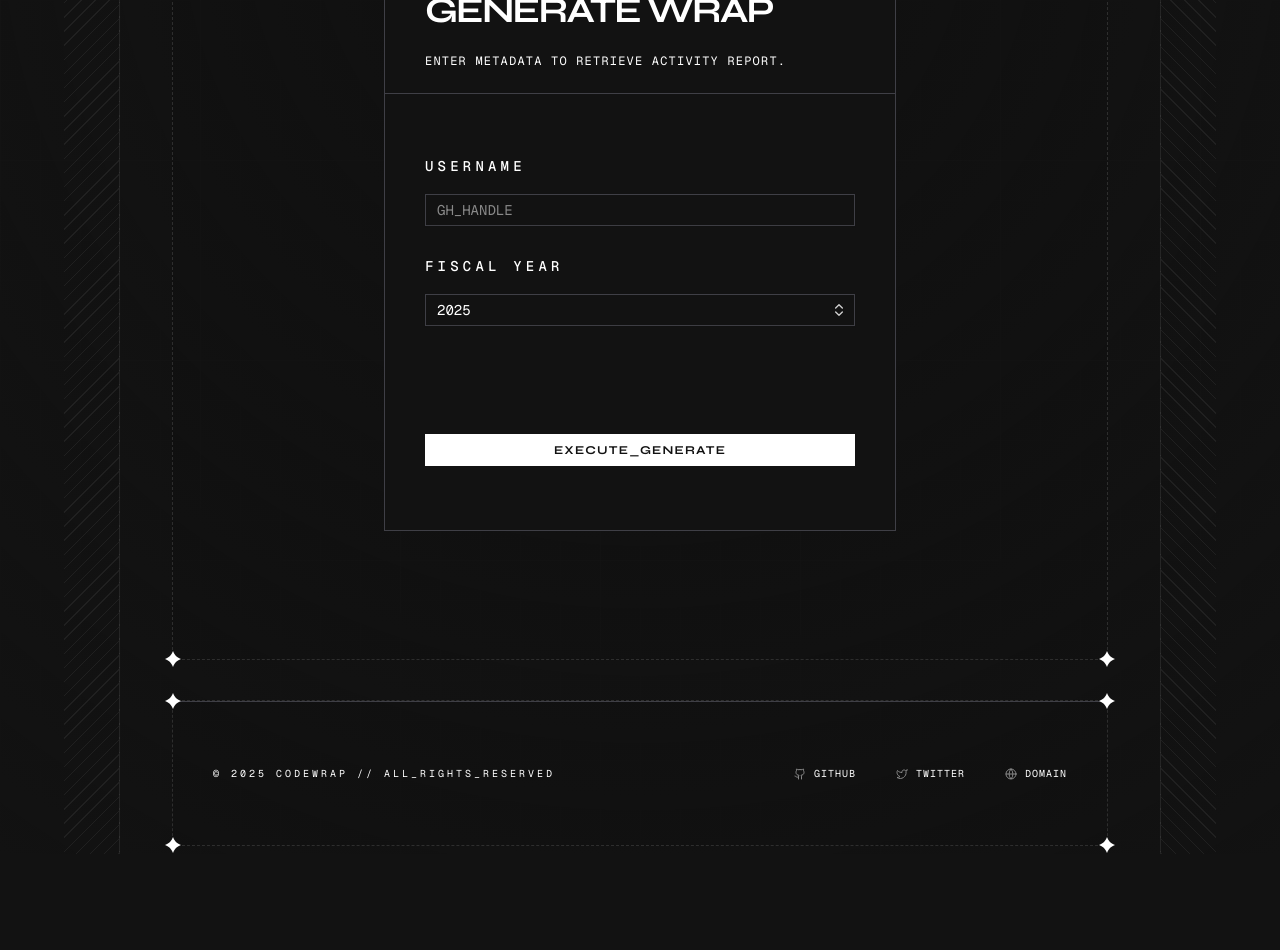
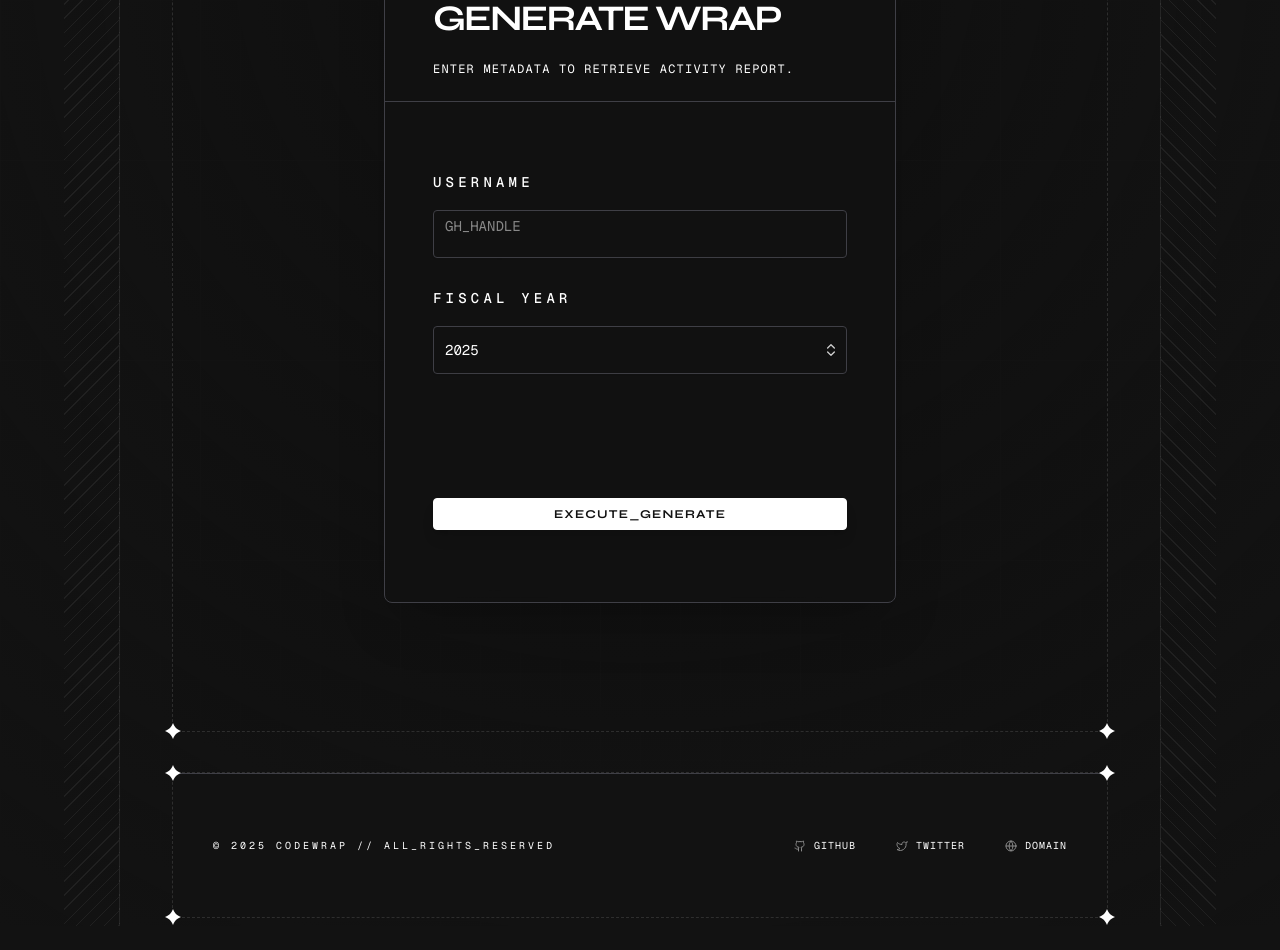
Before and after one commit to dev0jha/CoderWrap, a Next.js app in the folder apps/web/: page / in a window 1280 px wide. Shown: the part 1040-1990 px from the top of the page. Before the commit the page ends 1918 px from the top, so only its background shows below. Built offline with nearby package versions, Linux system fonts and the light colour scheme; no server answers.

Commit message:
refactor: update footer and generate wrapper with new styling and layout

```diff
--- a/apps/web/src/components/core/Footer.tsx
+++ b/apps/web/src/components/core/Footer.tsx
@@ -4,13 +4,15 @@ import { Github, Twitter, Globe } from "lucide-react";
 
 export default function Footer() {
   return (
-    <div className="border-t border-border">
+    <footer className="border-t border-border bg-background">
       <Container>
-        <div className="flex flex-col md:flex-row items-center justify-between py-12 lg:py-16 gap-6">
-          <p className="text-[10px] uppercase tracking-[0.3em] text-muted-foreground font-geist-mono">
-            © 2025 CODEWRAP // ALL_RIGHTS_RESERVED
-          </p>
-          <div className="flex items-center gap-4 sm:gap-10 flex-wrap justify-center md:justify-start">
+        <div className="flex flex-col md:flex-row items-center justify-between py-12 lg:py-16 gap-10">
+          <div className="flex flex-col items-center md:items-start gap-4 text-center md:text-left">
+            <p className="text-[10px] uppercase tracking-[0.3em] text-muted-foreground font-geist-mono">
+              © 2025 CODEWRAP // ALL_RIGHTS_RESERVED
+            </p>
+          </div>
+          <nav className="flex items-center gap-6 sm:gap-10 flex-wrap justify-center">
             {[
               {
                 icon: Github,
@@ -29,15 +31,15 @@ export default function Footer() {
                 href={link.href}
                 target="_blank"
                 rel="noopener noreferrer"
-                className="text-[10px] uppercase tracking-widest font-geist-mono text-muted-foreground hover:text-foreground transition-colors flex items-center gap-2"
+                className="text-[10px] uppercase tracking-widest font-geist-mono text-muted-foreground hover:text-foreground transition-colors flex items-center gap-2 group"
               >
-                <link.icon className="w-3 h-3 grayscale opacity-50" />
+                <link.icon className="w-3 h-3 grayscale opacity-50 group-hover:opacity-100 group-hover:grayscale-0 transition-all" />
                 <span>{link.label}</span>
               </a>
             ))}
-          </div>
+          </nav>
         </div>
       </Container>
-    </div>
+    </footer>
   );
 }
--- a/apps/web/src/components/core/GenerateWrap.tsx
+++ b/apps/web/src/components/core/GenerateWrap.tsx
@@ -63,9 +63,9 @@ export default function GenerateWrap() {
   };
 
   return (
-    <Container className="flex items-center justify-center py-24 lg:py-32">
-      <Card className="w-full max-w-lg border border-border shadow-none rounded-none bg-card animate-[fade-in_0.6s_ease-out]">
-        <CardHeader className="text-left space-y-4 p-6 sm:p-10 border-b border-border">
+    <Container className="flex items-center justify-center py-16 lg:py-32 px-4 sm:px-6">
+      <Card className="w-full max-w-lg border border-border shadow-2xl rounded-2xl bg-card/50 backdrop-blur-sm animate-[fade-in_0.6s_ease-out] overflow-hidden">
+        <CardHeader className="text-left space-y-4 p-8 sm:p-12 border-b border-border bg-muted/30">
           <CardTitle className="text-2xl sm:text-4xl font-syne font-bold text-foreground uppercase tracking-tighter">
             Generate Wrap
           </CardTitle>
@@ -74,7 +74,7 @@ export default function GenerateWrap() {
           </CardDescription>
         </CardHeader>
         <Form onSubmit={handleSubmit}>
-          <CardPanel className="p-6 sm:p-10 space-y-8 sm:space-y-10">
+          <CardPanel className="p-8 sm:p-12 space-y-8 sm:space-y-10">
             <div className="flex flex-col gap-8">
               <Field className="space-y-3">
                 <FieldLabel className="text-[10px] uppercase tracking-[0.3em] text-muted-foreground font-geist-mono">
@@ -86,7 +86,7 @@ export default function GenerateWrap() {
                   value={username}
                   onChange={(e) => setUsername(e.target.value)}
                   disabled={isLoading}
-                  className="rounded-none border-border font-geist-mono focus:ring-1 focus:ring-foreground transition-all uppercase placeholder:opacity-30"
+                  className="rounded-xl border-border font-geist-mono focus:ring-1 focus:ring-foreground transition-all uppercase placeholder:opacity-30 bg-background/50 h-12"
                 />
               </Field>
               <Field className="space-y-3">
@@ -100,15 +100,15 @@ export default function GenerateWrap() {
                   onValueChange={(value) => setYear(value || "2025")}
                   disabled={isLoading}
                 >
-                  <SelectTrigger className="rounded-none border-border font-geist-mono focus:ring-1 focus:ring-foreground">
+                  <SelectTrigger className="rounded-xl border-border font-geist-mono focus:ring-1 focus:ring-foreground bg-background/50 h-12">
                     <SelectValue />
                   </SelectTrigger>
-                  <SelectPopup className="rounded-none border-border">
+                  <SelectPopup className="rounded-xl border-border shadow-xl">
                     {yearOptions.map(({ label, value }) => (
                       <SelectItem
                         key={value}
                         value={value}
-                        className="font-geist-mono rounded-none"
+                        className="font-geist-mono rounded-lg"
                       >
                         {label}
                       </SelectItem>
@@ -118,9 +118,9 @@ export default function GenerateWrap() {
               </Field>
             </div>
           </CardPanel>
-          <CardFooter className="p-6 sm:p-10 pt-0">
+          <CardFooter className="p-8 sm:p-12 pt-0">
             <ConfettiButton
-              className="w-full h-14 bg-foreground text-background font-bold font-syne uppercase tracking-widest hover:bg-foreground/90 transition-all rounded-none"
+              className="w-full h-14 bg-foreground text-background font-bold font-syne uppercase tracking-widest hover:scale-[1.02] active:scale-[0.98] transition-all rounded-xl shadow-lg hover:shadow-foreground/20"
               type="submit"
               disabled={isLoading}
             >
```
